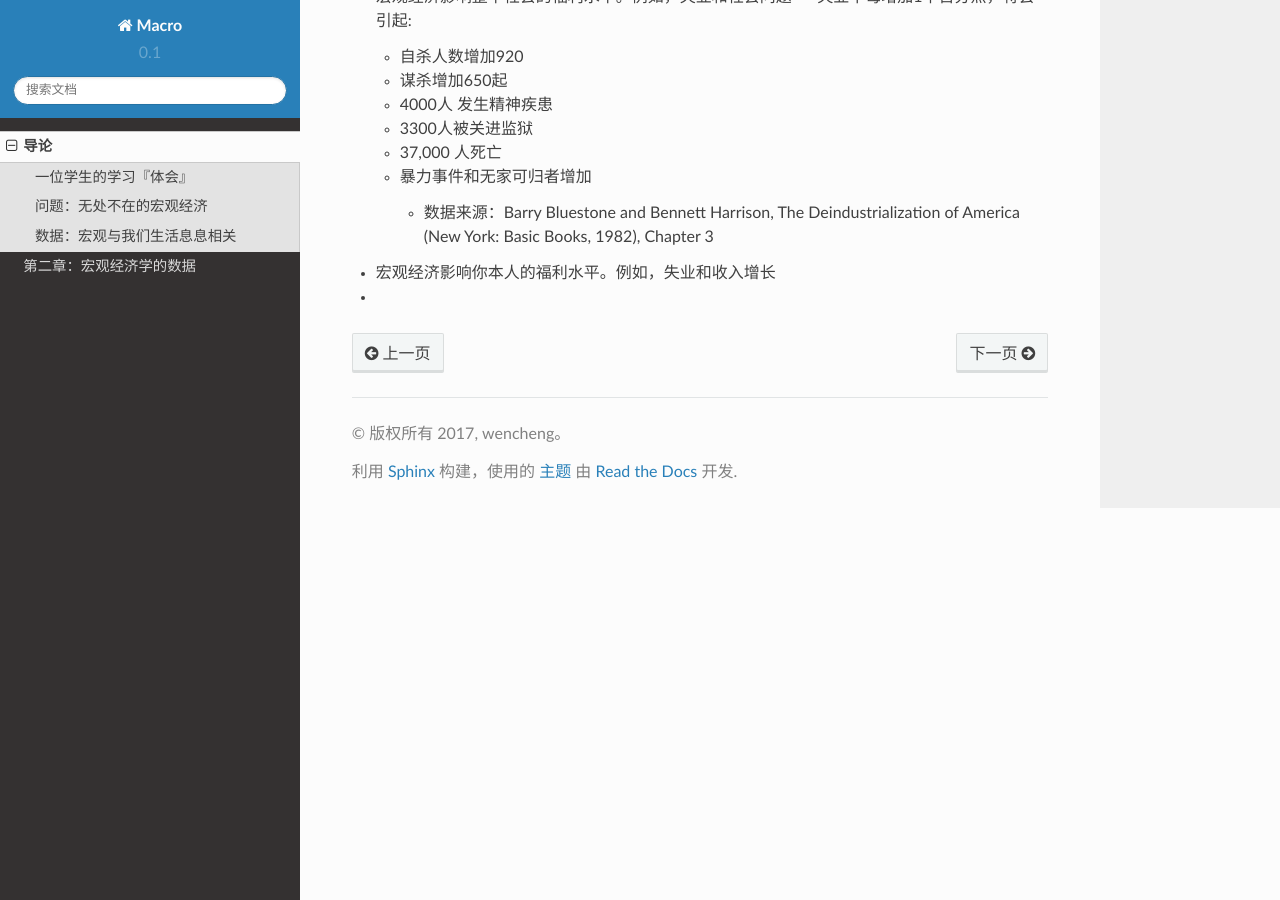
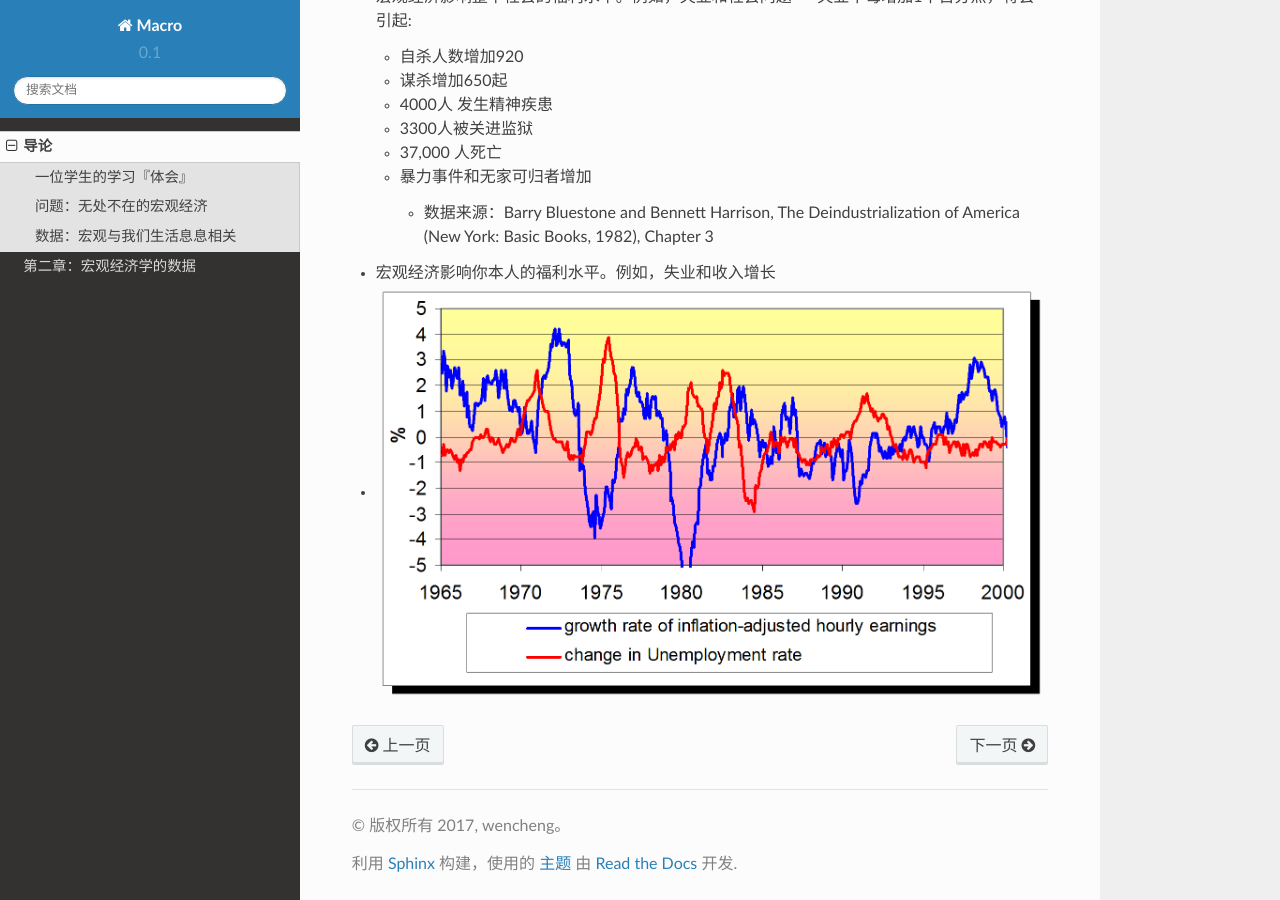
Before and after one commit to wenchengfeng/notes, a Sphinx documentation site: the page built from source/00_intro.rst, in a window 1280 px wide and 900 px high, scrolled down 1130 px. Built offline with Sphinx 7.4.7 and the Read the Docs theme 2.0.0, drawn with Linux system fonts in a browser that asks for light colours; pages that are not in the unit, such as notebooks, are missing from menus.

Commit message:
改导论中图

```diff
--- a/source/00_intro.rst
+++ b/source/00_intro.rst
@@ -65,5 +65,5 @@ macroeconomics in action.
 
 -  宏观经济影响你本人的福利水平。例如，失业和收入增长
 
--  .. figure:: /Users/fengwencheng/Documents/notes/source/figures/0102.png
+-  .. figure:: /figures/0102.png
       :alt:
```
